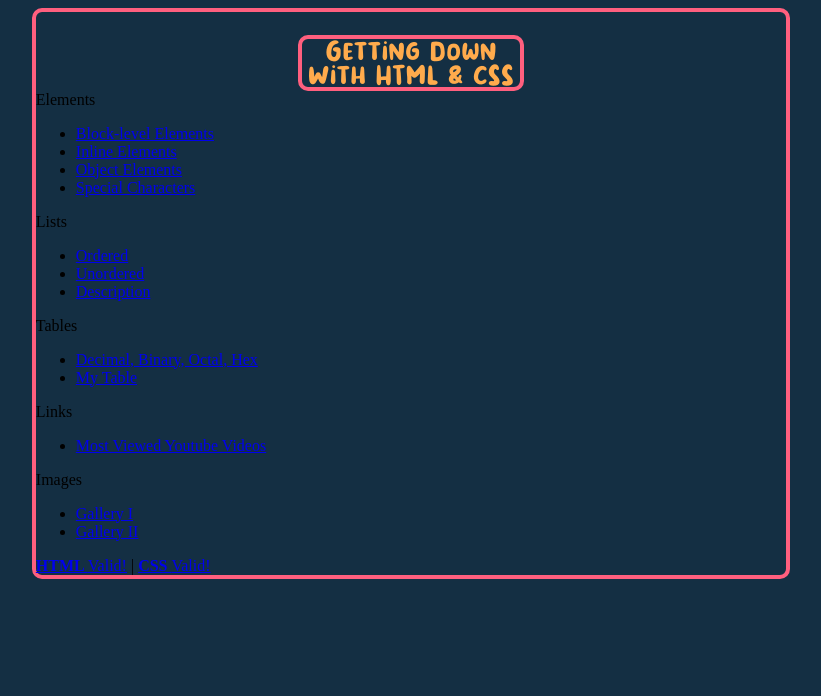
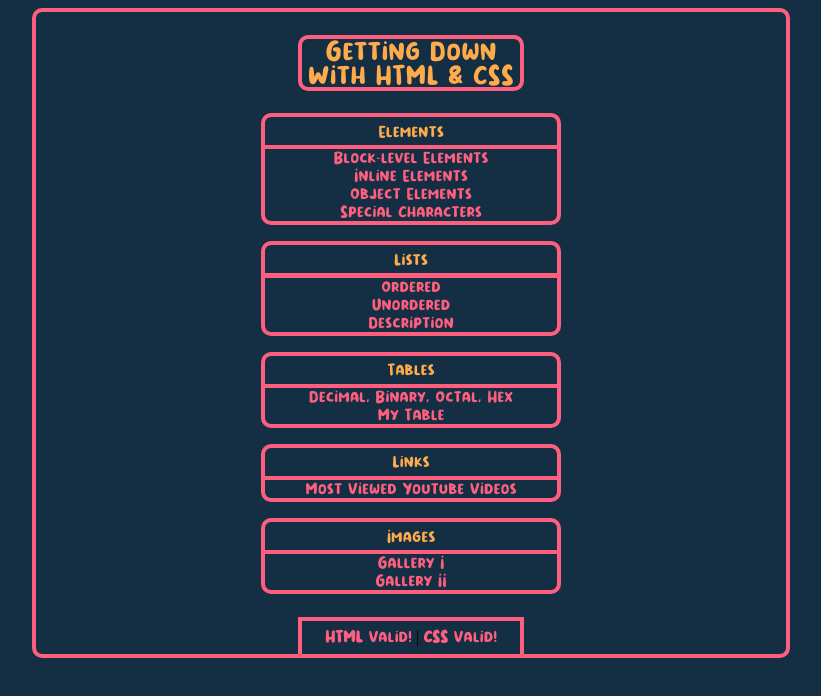
Before and after one commit to mlucier05/website, a plain HTML site: page gdw/gdw.html in a window 1280 px wide. Shown: the whole page, without its empty margins (229-1050 px from the left). Drawn offline with Linux system fonts and the light colour scheme.

Commit message:
Revamp gdw.html

```diff
--- a/gdw/gdw.html
+++ b/gdw/gdw.html
@@ -34,7 +34,73 @@
 			margin-left: 35%;
 			margin-right: 35%;
 			margin-top: 3%;
+			margin-bottom: 3%;
 		}
+
+		.header {
+      grid-area: 2 / 3 / 2 / 3;
+      text-align: center;
+			border: 4px solid #FF5F7E;
+      border-top-left-radius: 10px;
+			border-top-right-radius: 10px;
+      padding-top: 1%;
+      padding-bottom: 1%;
+      margin-left: 30%;
+      margin-right: 30%;
+			color: #FFAB4C;
+      font-family: superbold;
+      font-size: 15px;
+    }
+
+		ul {
+			grid-area: 2 / 3 / 2 / 3;
+      text-align: center;
+			border: 4px solid #FF5F7E;
+      border-bottom-left-radius: 10px;
+			border-bottom-right-radius: 10px;
+			margin-left: 30%;
+      margin-right: 30%;
+			margin-top: -0.5%;
+			list-style-type: none;
+			padding-left: 0;
+		}
+
+		ul a {
+			color: #FF5F7E;
+      text-decoration: none;
+      font-family: superbold;
+      font-size: 15px;
+			margin-top: 0.75%;
+			margin-bottom: 0.75%;
+		}
+
+		ul a:hover {
+			color: #FFAB4C;
+		}
+
+		footer {
+      grid-area: 3 / 3 / 3 / 3;
+      text-align: center;
+      border: 4px solid #FF5F7E;
+      padding-top: 1%;
+      padding-bottom: 1%;
+      margin-left: 35%;
+      margin-right: 35%;
+      margin-top: 3%;
+      margin-bottom: -0.5%;
+    }
+
+    #validatorHyper a {
+      color: #FF5F7E;
+      text-decoration: none;
+      font-family: superbold;
+      font-size: 15px;
+    }
+
+    #validatorHyper a:hover {
+      text-decoration: none;
+      color: #FFAB4C;
+    }
 	</style>
 </head>
 
```
